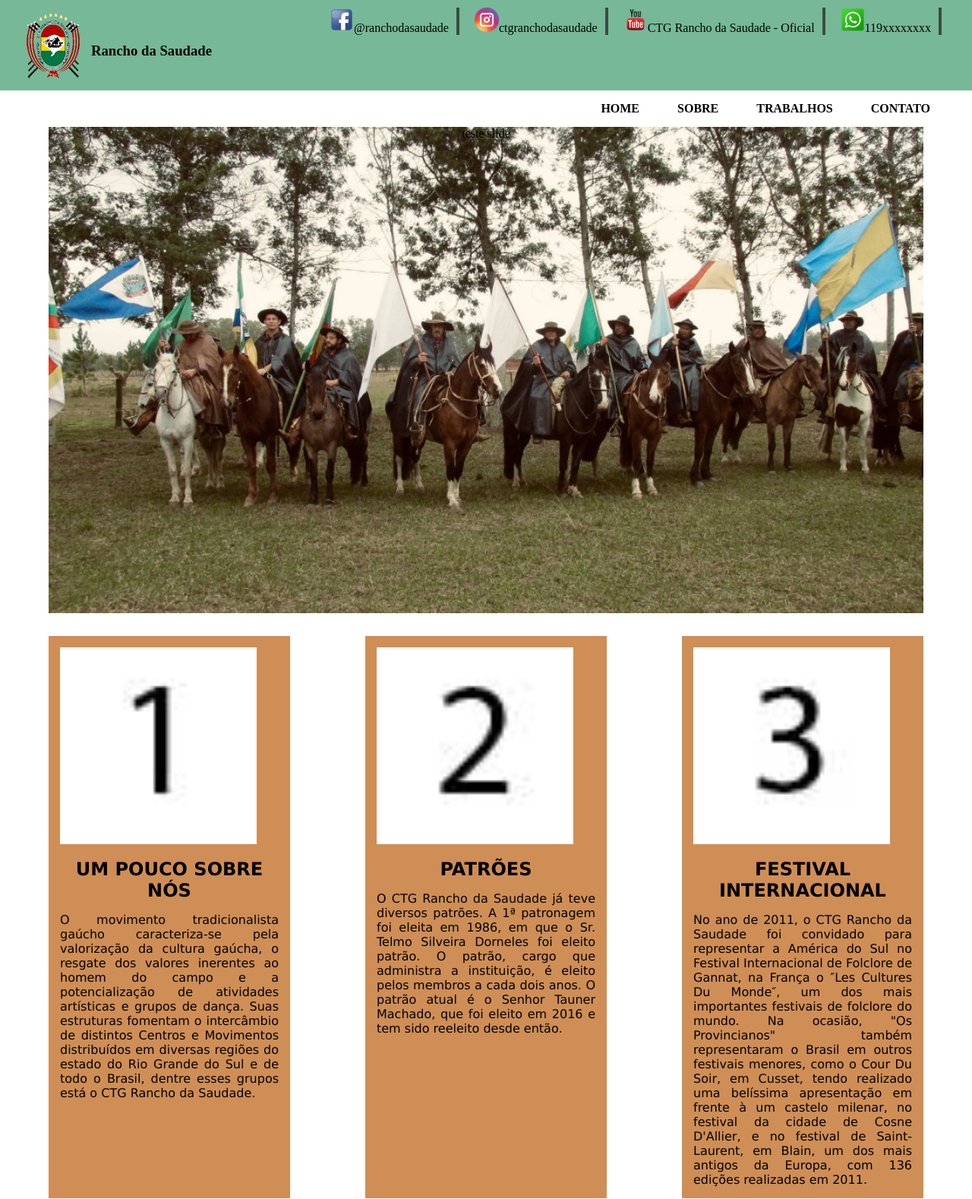
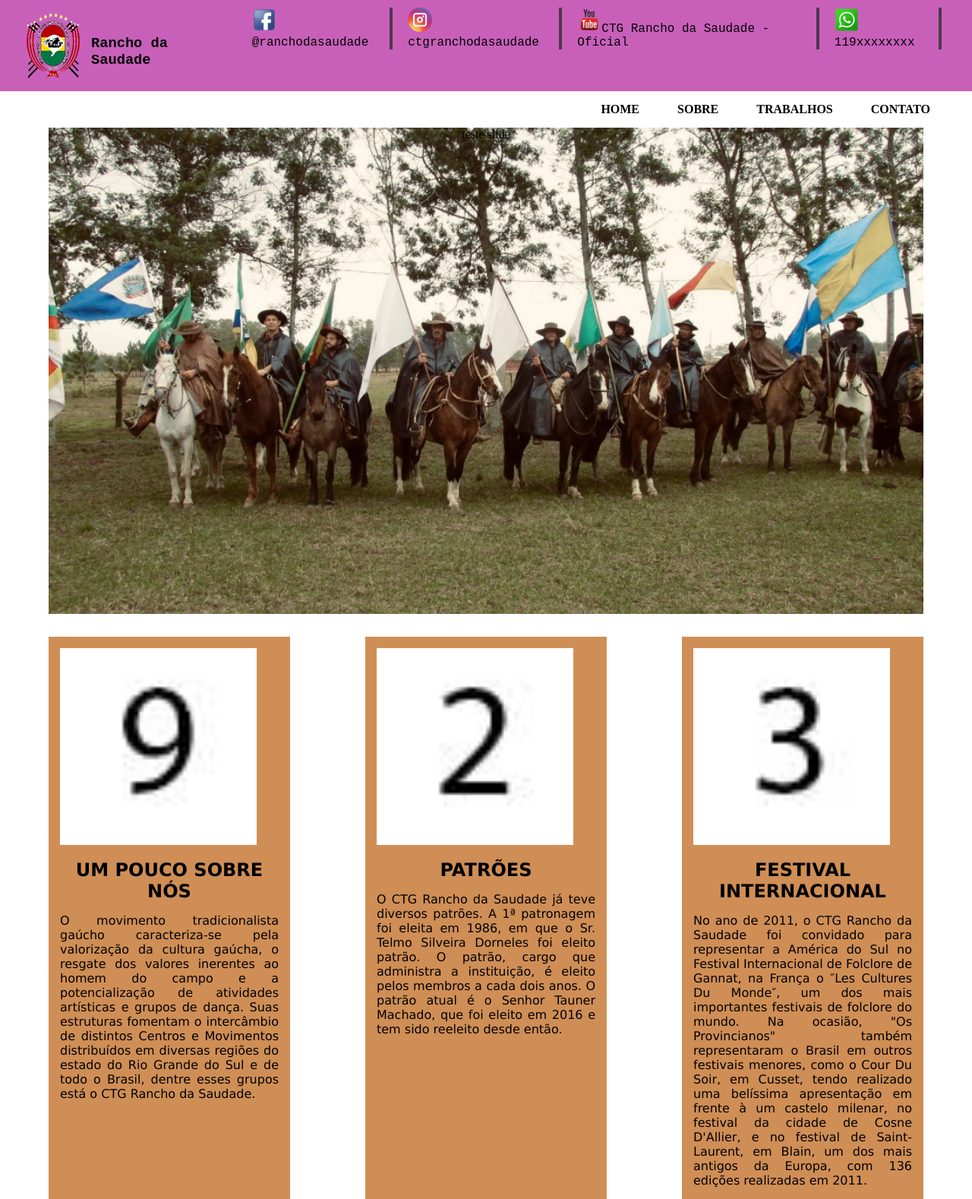
Before and after one commit to CTG-Ranchodasaudade/website, a plain HTML site: page index.html in a window 1280 px wide. Shown: the top 1578 px of the page at 76% size. Drawn offline with Linux system fonts and the light colour scheme.

Commit message:
estilização pagina
mudança imagem, mudança da cor do header.zbbvcjhvxjc vmxcv

```diff
--- a/css/style_main.css
+++ b/css/style_main.css
@@ -23,7 +23,8 @@ header{
     flex-direction: row;
     width: 100%;
     justify-content: space-between;
-    background-color: #76b897;
+    background-color: #b3229fb7;
+    font-family: 'Courier New', Courier, monospace,'Times New Roman', Times, serif,Cambria, Cochin, Georgia, Times, 'Times New Roman', serif;
 }
 
 /*estilização do logo e slogan*/
--- a/index.html
+++ b/index.html
@@ -50,7 +50,7 @@
             <section id="artigo_main">
                 <section id="artigo_top">
                     <section class="apresentacao">
-                        <figure><img class="img_artigo" src="img/section_artigos/img1.jpg" alt=""></figure>
+                        <figure><img class="img_artigo" src="img/section_artigos/img9.jpg" alt=""></figure>
                         <h2>Um pouco Sobre nós</h2>
                         <p>O movimento tradicionalista gaúcho caracteriza-se pela valorização da cultura gaúcha, o resgate dos valores inerentes ao homem do campo e a potencialização de atividades artísticas e grupos de dança. Suas estruturas fomentam o intercâmbio de distintos Centros e Movimentos distribuídos em diversas regiões do estado do Rio Grande do Sul e de todo o Brasil, dentre esses grupos está o CTG Rancho da Saudade.</p>
                     </section>
@@ -74,7 +74,7 @@
                         <h2>Categorias:</h2>
                         <section class="right_categoria">
                             <figure>
-                                <img src="img/section_artigos/img1.jpg" alt="">
+                                <img src="img/section_artigos/img8.jpg" alt="">
                             </figure>
                             <h3>Invernada artística Mirim</h3>
                         </section>
```
